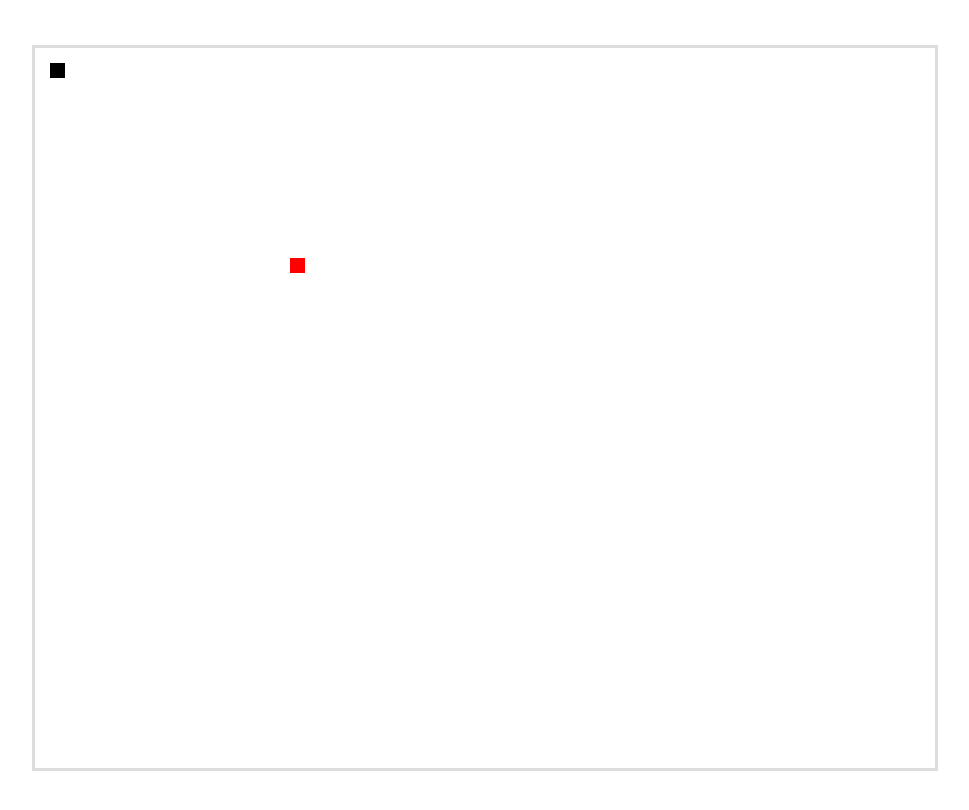
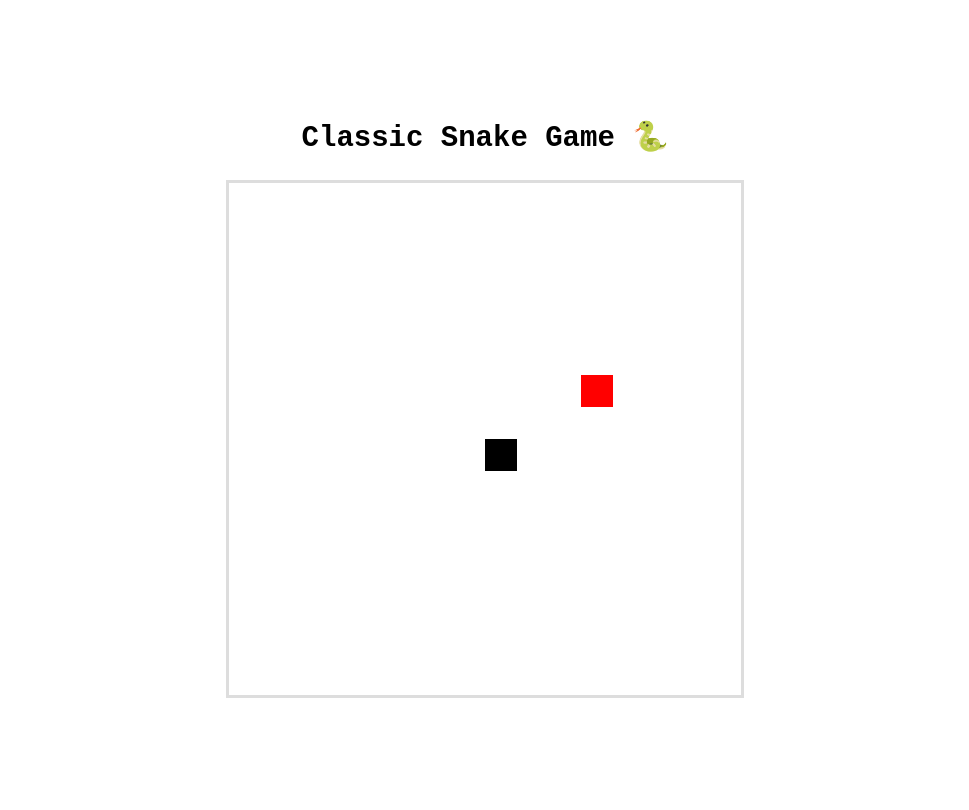
Before and after one commit to LucasMedeiros7/snake-game-js, a plain HTML site: page index.html in a window 1280 px wide. Shown: the whole page, without its empty margins (163-1132 px from the left). Drawn offline with Linux system fonts and the light colour scheme.

Commit message:
v0.0.1 completed

```diff
--- a/game.js
+++ b/game.js
@@ -1,86 +1,90 @@
 const width = 400;
 const height = 400;
-const squareSize = 15;
+const box = 32;
 
-const snake = {
-  xAxis: 15,
-  yAxis: 15,
-  height,
-  width,
+const snake = [];
+snake.push({ x: 8 * box, y: 8 * box });
+
+const fruit = {
+  x: Math.floor(Math.random() * (width / box)) * box,
+  y: Math.floor(Math.random() * (height / box)) * box,
 };
 
-const fruit = {
-  x: Math.floor(Math.random() * (width / squareSize)) * squareSize,
-  y: Math.floor(Math.random() * (height / squareSize)) * squareSize,
-};
+let direction;
 
 const canvas = document.getElementById('canvas');
 const ctx = canvas.getContext('2d');
-ctx.fillStyle = 'black';
-ctx.fillRect(snake.xAxis, snake.yAxis, squareSize, squareSize);
+document.addEventListener('keydown', updateDirection);
 
-function draw() {
-  ctx.clearRect(0, 0, canvas.width, canvas.height);
-  createFruit();
-  updateSnake();
+function createBG() {
+  ctx.fillStyle = 'white';
+  ctx.fillRect(0, 0, 16 * box, 16 * box);
 }
 
-function updateSnake() {
-  if (checkCollision()) {
-    deleteFruit();
-    return draw();
+function updateDirection(event) {
+  console.log(event.key);
+  if (event.key === 'ArrowRight' && direction !== 'left') direction = 'right';
+  if (event.key === 'ArrowLeft' && direction !== 'right') direction = 'left';
+  if (event.key === 'ArrowUp' && direction !== 'down') direction = 'up';
+  if (event.key === 'ArrowDown' && direction !== 'up') direction = 'down';
 }
-  ctx.clearRect(0, 0, canvas.width, canvas.height);
-  ctx.fillStyle = 'red';
-  ctx.fillRect(fruit.x, fruit.y, squareSize, squareSize);
+
+function createSnake() {
+  for (i = 0; i < snake.length; i++) {
     ctx.fillStyle = 'black';
-  ctx.fillRect(snake.xAxis, snake.yAxis, squareSize, squareSize);
+    ctx.fillRect(snake[i].x, snake[i].y, box, box);
+  }
 }
 
 function createFruit() {
   ctx.fillStyle = 'red';
-  fruit.x = Math.floor(Math.random() * (width / squareSize)) * squareSize;
-  fruit.y = Math.floor(Math.random() * (height / squareSize)) * squareSize;
-  ctx.fillRect(fruit.x, fruit.y, squareSize, squareSize);
+  ctx.fillRect(fruit.x, fruit.y, box, box);
 }
 
-function deleteFruit() {
-  ctx.clearRect(0, 0, canvas.width, canvas.height);
-  ctx.fillStyle = 'black';
-  ctx.fillRect(snake.xAxis, snake.yAxis, squareSize, squareSize);
+function checkCollision() {
+  return snake[0].x === snake[i].x && snake[0].y === snake[i].y;
 }
 
-function handleMoves(event) {
-  const key = event.key;
+function moveSnakeEvent() {
+  let snakeX = snake[0].x;
+  let snakeY = snake[0].y;
 
-  if (key === 'ArrowRight') {
-    if (snake.xAxis >= 885) snake.xAxis = 0;
-    else snake.xAxis += 15;
-    updateSnake();
+  if (direction === 'right') snakeX += box;
+  if (direction === 'left') snakeX -= box;
+  if (direction === 'up') snakeY -= box;
+  if (direction === 'down') snakeY += box;
+
+  return [snakeX, snakeY];
 }
 
-  if (key === 'ArrowLeft') {
-    if (snake.xAxis <= 0) snake.xAxis = 885;
-    else snake.xAxis -= 15;
-    updateSnake();
-  }
+function startGame() {
+  if (snake[0].x > 15 * box && direction === 'right') snake[0].x = 0;
+  if (snake[0].x < 0 && direction === 'left') snake[0].x = 16 * box;
+  if (snake[0].y > 15 * box && direction === 'down') snake[0].y = 0;
+  if (snake[0].y < 0 && direction === 'up') snake[0].y = 16 * box;
 
-  if (key === 'ArrowDown') {
-    if (snake.yAxis >= 710) snake.yAxis  = 0;
-    else snake.yAxis += 15;
-    updateSnake();
-  }
-
-  if (key === 'ArrowUp') {
-    if (snake.yAxis <= 0) snake.yAxis = 710;
-    else snake.yAxis -= 15;
-    updateSnake();
+  for (i = 1; i < snake.length; i++) {
+    if (checkCollision()) {
+      clearInterval(game);
+      alert('Game Over');
+      window.location.reload();
     }
   }
 
-function checkCollision() {
-  return snake.xAxis === fruit.x && snake.yAxis === fruit.y;
+  createBG();
+  createSnake();
+  createFruit();
+  const [snakeX, snakeY] = moveSnakeEvent();
+
+  if (snakeX != fruit.x || snakeY != fruit.y) {
+    snake.pop();
+  } else {
+    fruit.x = Math.floor(Math.random() * 15 + 1) * box;
+    fruit.y = Math.floor(Math.random() * 15 + 1) * box;
   }
 
-document.addEventListener('keydown', handleMoves);
-draw();
+  const newHead = { x: snakeX, y: snakeY };
+  snake.unshift(newHead);
+}
+
+let game = setInterval(startGame, 100);
--- a/index.html
+++ b/index.html
@@ -8,7 +8,8 @@
     <link rel="stylesheet" href="style.css" />
   </head>
   <body >
-    <canvas id="canvas" width="900" height="720"></canvas>
+    <h1>Classic Snake Game 🐍</h1>
+    <canvas id="canvas" width="512" height="512"></canvas>
     <script src="game.js"></script>
   </body>
 </html>
--- a/style.css
+++ b/style.css
@@ -30,8 +30,15 @@ body {
   width: 100vw;
   height: 100vh;
   display: flex;
+  flex-direction: column;
+  gap: 25px;
   justify-content: center;
   align-items: center;
+}
+
+h1 {
+  font-size: 29px;
+  font-family: monospace;
 }
 
 canvas {
```
Lines whose indentation alone changed are shown as unchanged.
